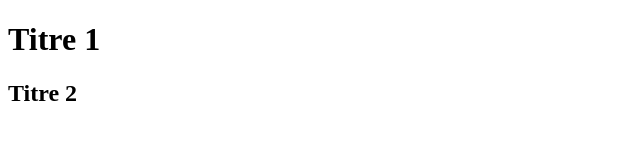
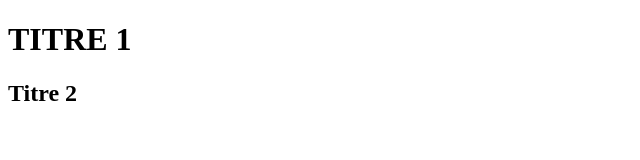
Before and after one commit to Bsir-Rachida/hello-world, a plain HTML site: page index.html in a window 1280 px wide. Shown: the full height of the page, 0-640 px from the left. Drawn offline with Linux system fonts and the light colour scheme.

Commit message:
Modif titre

```diff
--- a/index.html
+++ b/index.html
@@ -2,7 +2,7 @@
 <html>
 <title> GRand titre </title>
 <body>
-  <h1> Titre 1 </h1>
+  <h1> TITRE 1 </h1>
   <h2> Titre 2 </h2>
 </body>
 </html>
```
